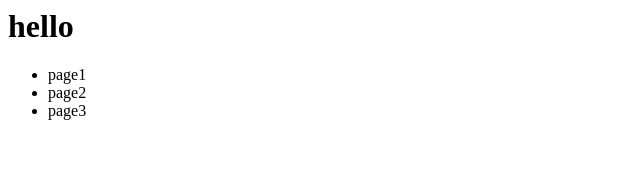
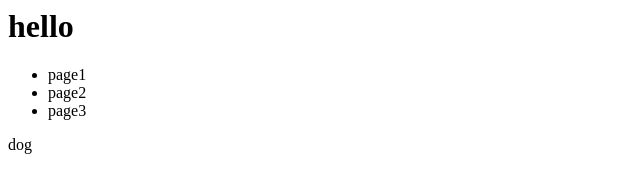
Before and after one commit to MaoKimKy/practice-git, a plain HTML site: page index.html in a window 1280 px wide. Shown: the full height of the page, 0-640 px from the left. Drawn offline with Linux system fonts and the light colour scheme.

Commit message:
add dog to p

```diff
--- a/index.html
+++ b/index.html
@@ -4,3 +4,4 @@
     <li>page2</li>
     <li>page3</li>
 </ul>
+<p>dog</p>
```
